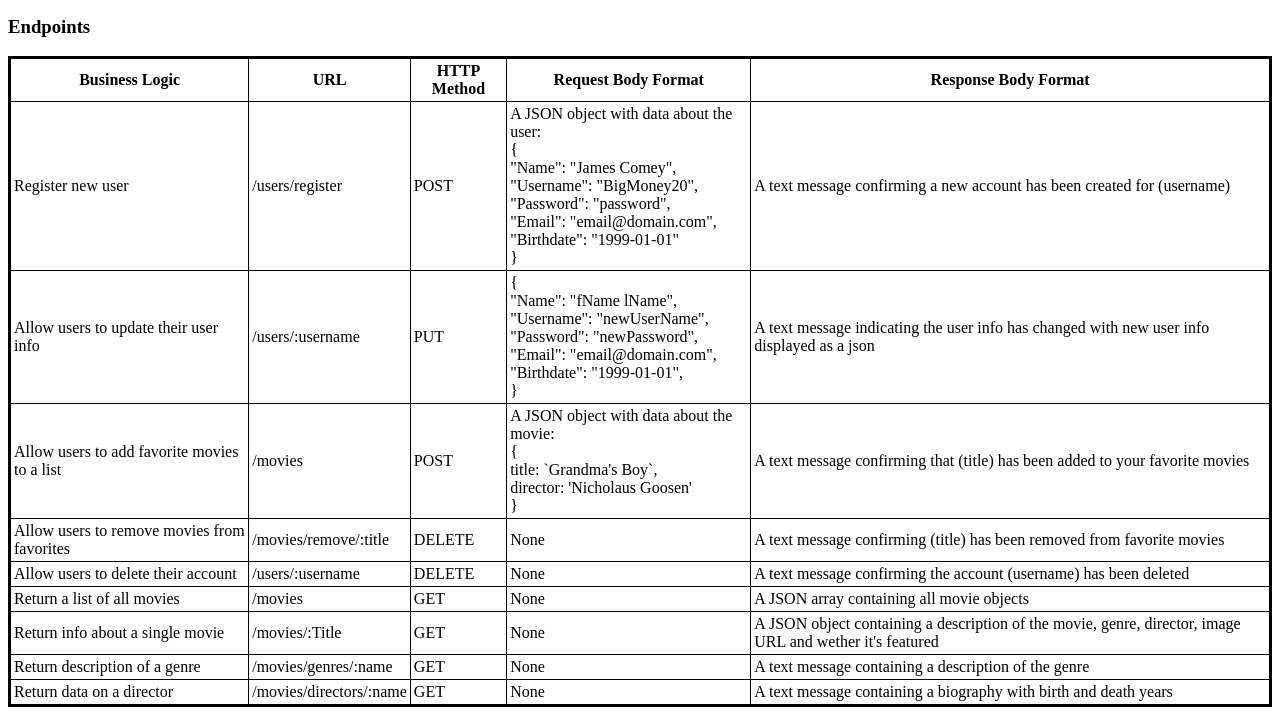
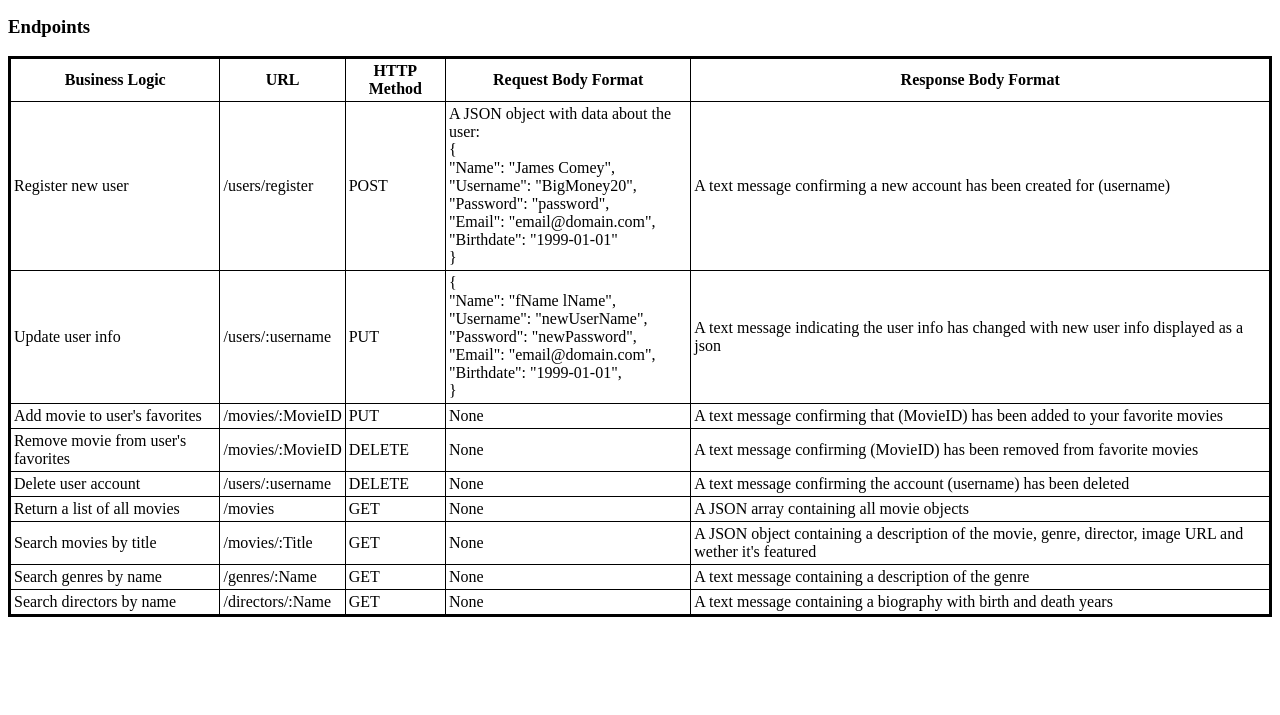
Before and after one commit to klbeg/movie-api, a website: page public/documentation.html in a window 1280 px wide. Shown: the part 119-834 px from the top of the page. After the commit the page ends 800 px from the top, so only its background shows below. Drawn offline with Linux system fonts and the light colour scheme.

Commit message:
index.js: commented out functions to view users(all & by username).
documentation.html:
updated to reflect all endpoints, body formats, etc.

```diff
--- a/public/documentation.html
+++ b/public/documentation.html
@@ -56,7 +56,7 @@
         </td>
       </tr>
       <tr>
-        <td>Allow users to update their user info</td>
+        <td>Update user info</td>
         <td>/users/:username</td>
         <td>PUT</td>
         <td>
@@ -74,33 +74,27 @@
         </td>
       </tr>
       <tr>
-        <td>Allow users to add favorite movies to a list</td>
-        <td>/movies</td>
-        <td>POST</td>
+        <td>Add movie to user's favorites</td>
+        <td>/movies/:MovieID</td>
+        <td>PUT</td>
+        <td>None</td>
         <td>
-          A JSON object with data about the movie: <br />
-          { <br />
-          title: `Grandma's Boy`, <br />
-          director: 'Nicholaus Goosen' <br />
-          }
-        </td>
-        <td>
-          A text message confirming that (title) has been added to your favorite
+          A text message confirming that (MovieID) has been added to your favorite
           movies
         </td>
       </tr>
       <tr>
-        <td>Allow users to remove movies from favorites</td>
-        <td>/movies/remove/:title</td>
+        <td>Remove movie from user's favorites</td>
+        <td>/movies/:MovieID</td>
         <td>DELETE</td>
         <td>None</td>
         <td>
-          A text message confirming (title) has been removed from favorite
+          A text message confirming (MovieID) has been removed from favorite
           movies
         </td>
       </tr>
       <tr>
-        <td>Allow users to delete their account</td>
+        <td>Delete user account</td>
         <td>/users/:username</td>
         <td>DELETE</td>
         <td>None</td>
@@ -115,7 +109,7 @@
         <td>A JSON array containing all movie objects</td>
       </tr>
       <tr>
-        <td>Return info about a single movie</td>
+        <td>Search movies by title</td>
         <td>/movies/:Title</td>
         <td>GET</td>
         <td>None</td>
@@ -125,15 +119,15 @@
         </td>
       </tr>
       <tr>
-        <td>Return description of a genre</td>
-        <td>/movies/genres/:name</td>
+        <td>Search genres by name</td>
+        <td>/genres/:Name</td>
         <td>GET</td>
         <td>None</td>
         <td>A text message containing a description of the genre</td>
       </tr>
       <tr>
-        <td>Return data on a director</td>
-        <td>/movies/directors/:name</td>
+        <td>Search directors by name</td>
+        <td>/directors/:Name</td>
         <td>GET</td>
         <td>None</td>
         <td>
```
Also changed, not shown: index.js (+8 -0 lines).
